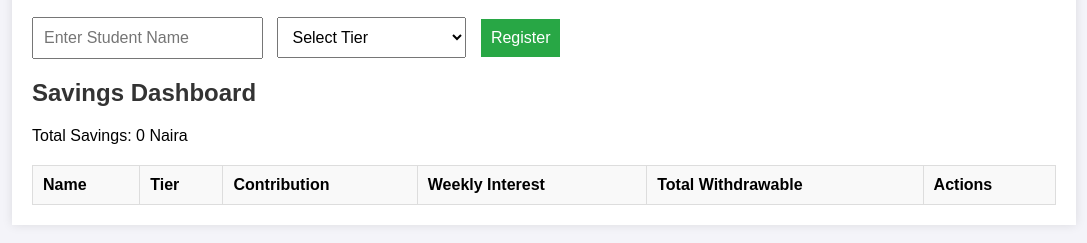
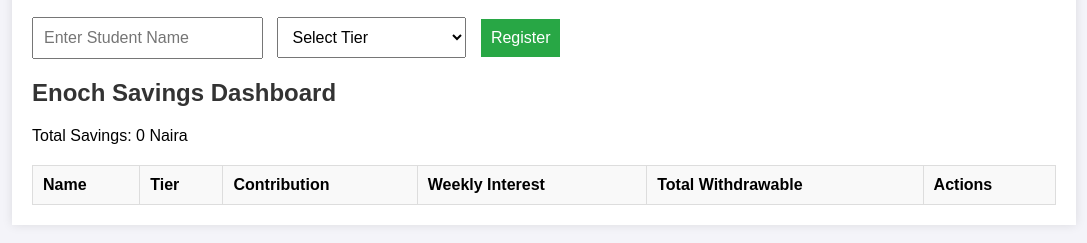
Before and after one commit to TemCreative/TobiSaveApp, a plain HTML site: page index.html in a window 1280 px wide. Shown: the part 131-374 px from the top of the page, without its empty margins (96-1183 px from the left). Drawn offline with Linux system fonts and the light colour scheme.

```diff
--- a/index.html
+++ b/index.html
@@ -27,7 +27,7 @@
 
     <!-- Savings Dashboard -->
     <section id="dashboard">
-      <h2>Savings Dashboard</h2>
+      <h2>Enoch Savings Dashboard</h2>
       <p>Total Savings: <span id="totalSavings">0</span> Naira</p>
       <table>
         <thead>
```
